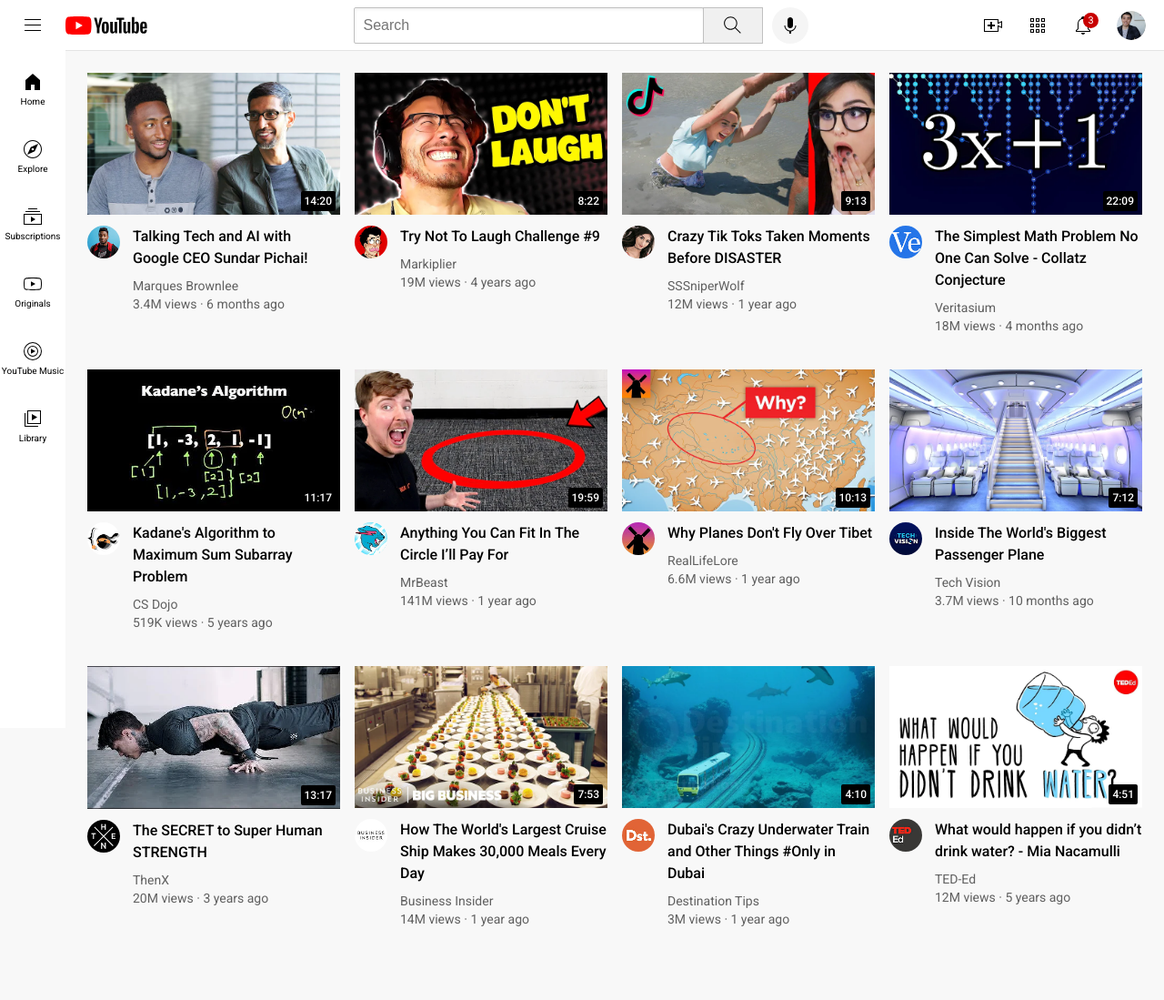
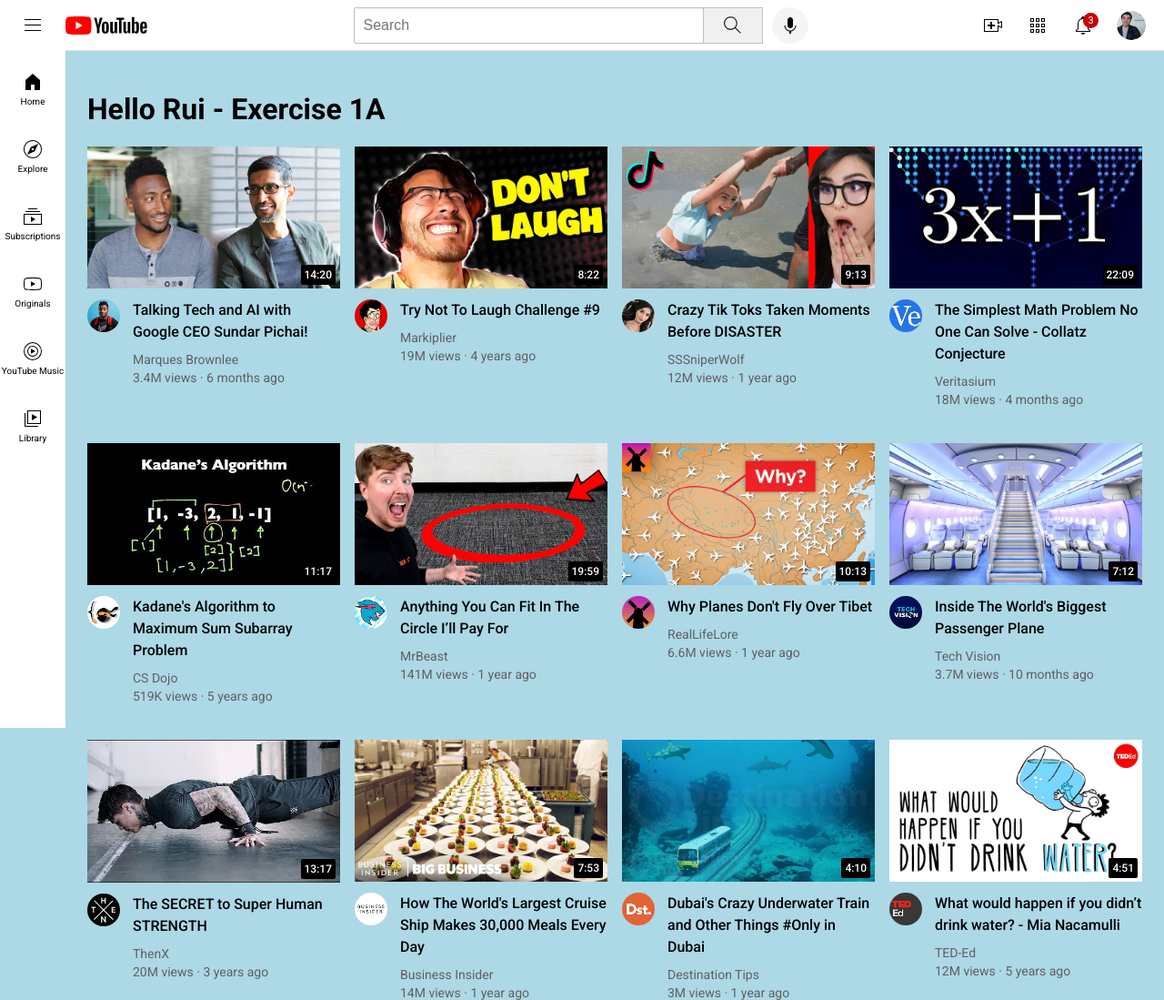
Before and after one commit to rui08-netizen/test-website, a plain HTML site: page youtube.html in a window 1280 px wide. Shown: the whole page at 91% size. Before the commit the page ends 1018 px from the top, so only its background shows below. Drawn offline with Linux system fonts and the light colour scheme.

Commit message:
Add files via upload

```diff
--- a/youtube.html
+++ b/youtube.html
@@ -2,6 +2,7 @@
 <html>
   <head>
     <title>YouTube.com Clone</title>
+    <h1>Hello Rui - Exercise 1A</h1>
 
     <link rel="preconnect" href="https://fonts.googleapis.com">
     <link rel="preconnect" href="https://fonts.gstatic.com" crossorigin>
@@ -11,6 +12,7 @@
     <link rel="stylesheet" href="styles/header.css">
     <link rel="stylesheet" href="styles/video.css">
     <link rel="stylesheet" href="styles/sidebar.css">
+    <link rel="stylesheet" href="1a.css">
   </head>
   <body>
     <header class="header">
```
